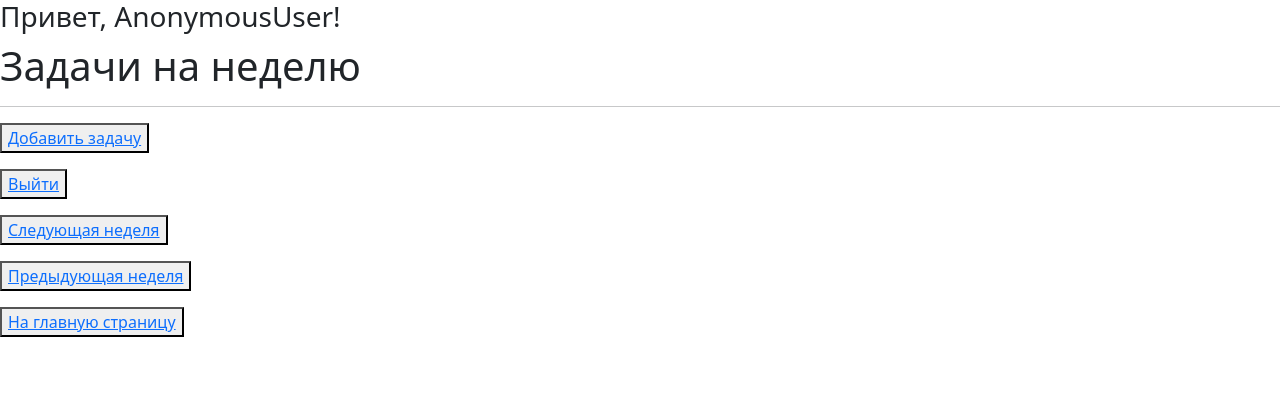
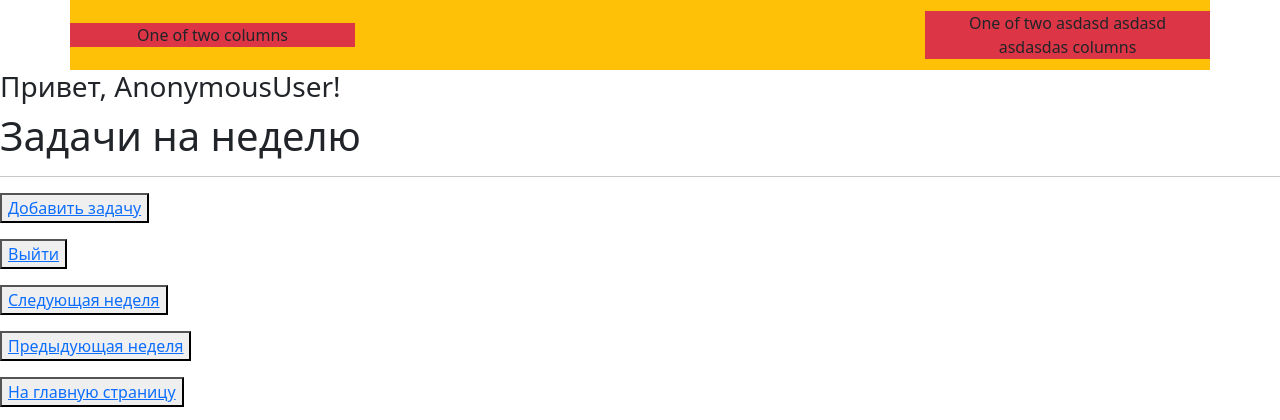
Before and after one commit to OlgaAlekhina/Noted, a Django app: template Noted/templates/main.html in a window 1280 px wide. Shown: the top 420 px of the page. Run offline with Django 3.2, Linux system fonts and the light colour scheme; the template is opened without the code that fills it, so the values that code supplies are empty; some libraries are stand-ins or nearby versions.

Commit message:
add header and main markup

```diff
--- a/Noted/Noted/settings.py
+++ b/Noted/Noted/settings.py
@@ -41,7 +41,7 @@ INSTALLED_APPS = [
     'notes',
     'accounts',
     'six',
-    'django_bootstrap5',
+    'bootstrap5',
 ]
 
 MIDDLEWARE = [
@@ -122,6 +122,10 @@ USE_TZ = True
 
 STATIC_URL = 'static/'
 
+STATICFILES_DIRS = [
+    BASE_DIR / "static"
+]
+
 # Default primary key field type
 # https://docs.djangoproject.com/en/4.0/ref/settings/#default-auto-field
 
--- /dev/null
+++ b/Noted/static/css/styles.css
@@ -0,0 +1,10 @@
+.header-area {
+    height: 70px;
+    width: 1280px;
+    background-color: #00ffff;
+}
+
+.main-area {
+    height: 762px;
+    background-color: #ffc0cb;
+}
--- a/Noted/templates/default.html
+++ b/Noted/templates/default.html
@@ -3,19 +3,36 @@
 <head>
     <meta charset="UTF-8">
     <meta name="viewport" content="width=device-width, initial-scale=1.0">
-    {% load django_bootstrap5 %}
+    {% load bootstrap5 %}
 
     {% bootstrap_css %}
 
     {% bootstrap_javascript %}
 
     {% bootstrap_messages %}
+
+    {% load static %}
+
+    <link rel="stylesheet" type="text/css" href="{% static 'css/styles.css' %}">
+
 <title>
     {% block title %}
     {% endblock title %}
 </title>
 </head>
 <body>
+    <header>
+        <div class="container text-center bg-info align-items-stretch header-area" >
+            <div class="row align-items-center justify-content-between bg-warning" style="height: 70px;">
+                <div class="col-3 bg-danger">
+                    One of two columns
+                </div>
+                <div class="col-3 bg-danger">
+                    One of two asdasd   asdasd   asdasdas  columns
+                </div>
+            </div>
+        </div>
+    </header>
     {% block content %}
     {% endblock content %}
 </body>
```
Also changed, not shown: Noted/templates/login.html (+12 -5 lines), Noted/db.sqlite3.
